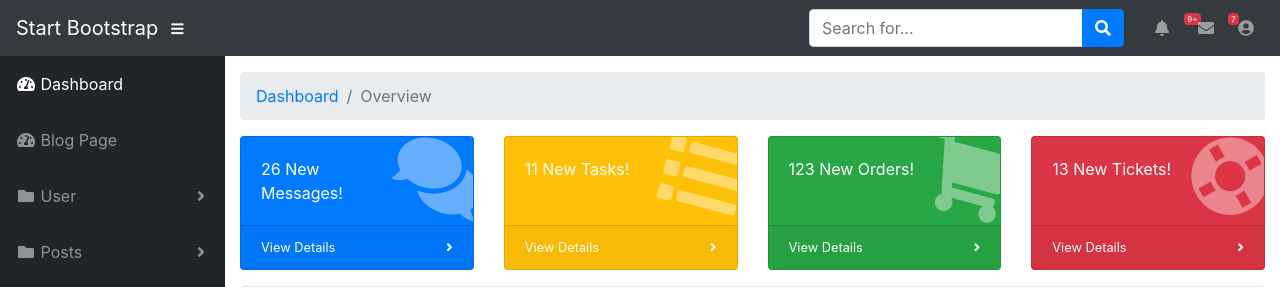
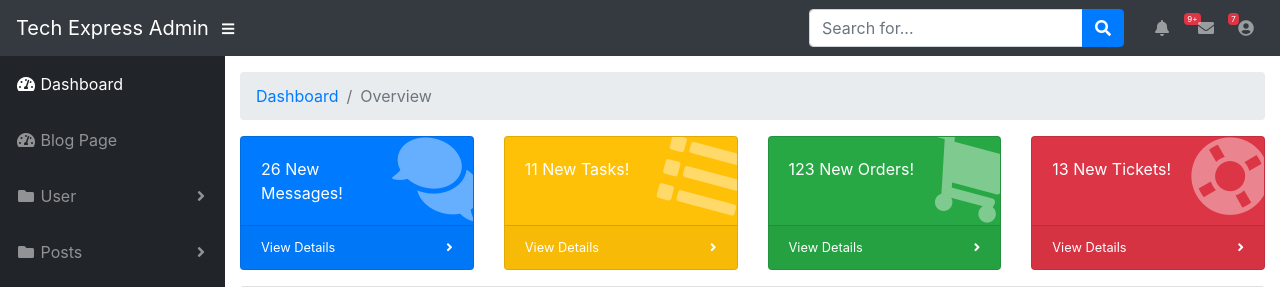
Before and after one commit to mgrsantox/Teach_Express, a Django app: page /account/admin/dashboard/ in a window 1280 px wide. Shown: the top 287 px of the page. Run offline with Django 3.2, Linux system fonts and the light colour scheme; a user stored in the database is signed in; data comes from the database, SQL or seed files in the repository; some libraries are stand-ins or nearby versions.

Commit message:
Manages some of the url

```diff
--- a/main/settings.py
+++ b/main/settings.py
@@ -154,3 +154,4 @@ CRISPY_TEMPLATE_PACK = 'bootstrap4'
 LOGIN_REDIRECT_URL = 'account:dashboard'
 LOGIN_URL = 'login'
 LOGOUT_URL = 'logout'
+LOGOUT_REDIRECT_URL = 'blog:home'
--- a/templates/account_base_main.html
+++ b/templates/account_base_main.html
@@ -26,7 +26,7 @@
 <body id="page-top">
 	<nav class="navbar navbar-expand navbar-dark bg-dark static-top">
 
-		<a class="navbar-brand mr-1" href="index.html">Start Bootstrap</a>
+		<a class="navbar-brand mr-1" href="{% url 'account:dashboard' %}">Tech Express Admin</a>
 
 		<button class="btn btn-link btn-sm text-white order-1 order-sm-0" id="sidebarToggle" href="#">
 			<i class="fas fa-bars"></i>
@@ -94,7 +94,7 @@
 		<!-- Sidebar -->
 		<ul class="sidebar navbar-nav">
 			<li class="nav-item active">
-				<a class="nav-link" href="index.html">
+				<a class="nav-link" href="{% url 'account:dashboard' %}">
 					<i class="fas fa-fw fa-tachometer-alt"></i>
 					<span>Dashboard</span>
 				</a>
```
